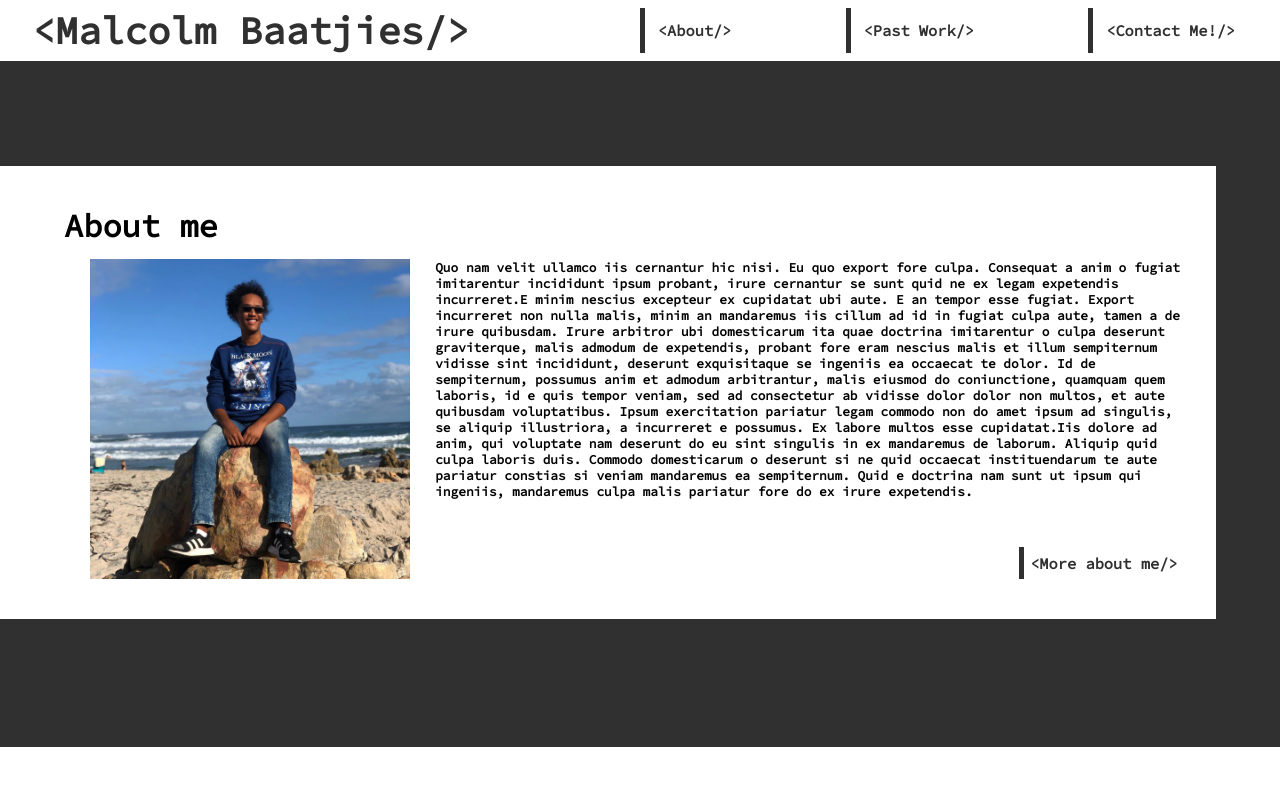
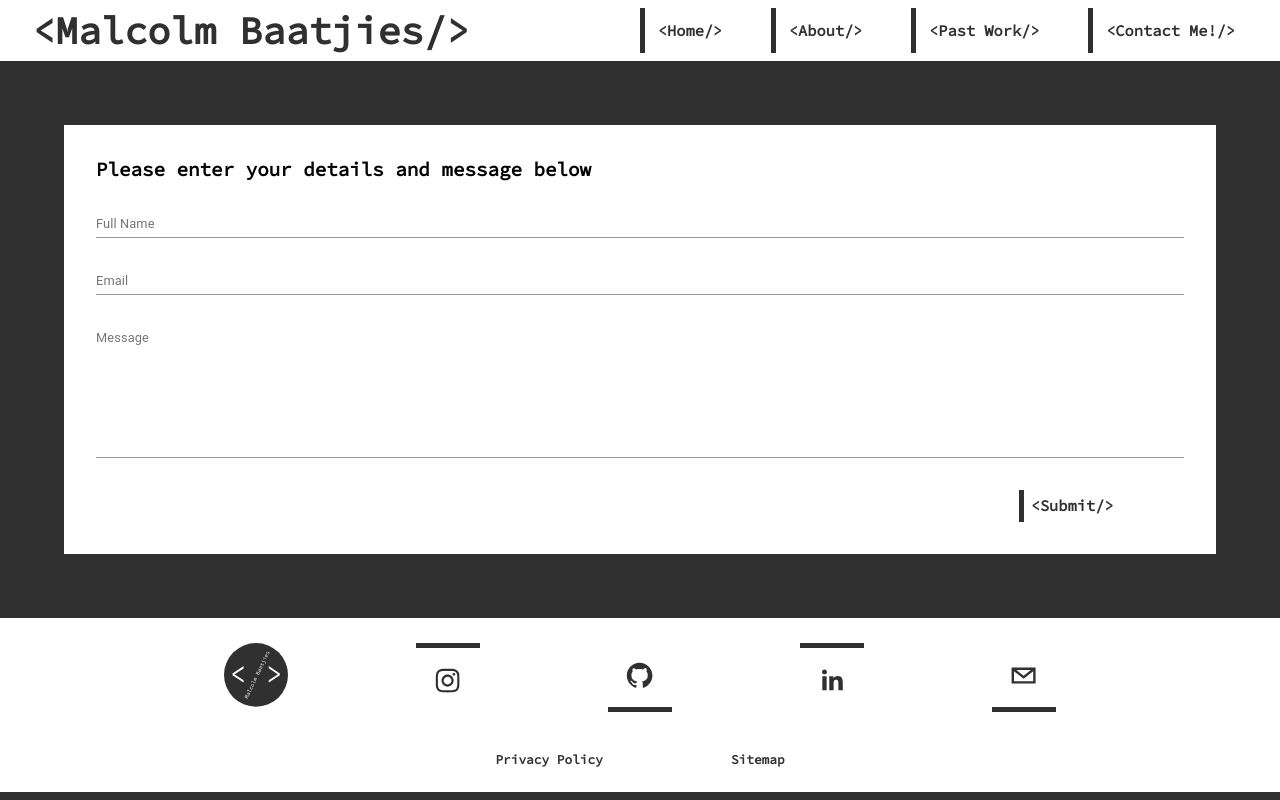
Before and after one commit to MalcolmBB/MalcolmBB.github.io, a React (Create React App) app: page /#/Contact-me in a window 1280 px wide. Before the commit this address led to /Home. Shown: the top 800 px of the page. Built offline with nearby package versions, Linux system fonts and the light colour scheme.

Commit message:
Made nice contact. Work send email. need make about. then add stuffs done.

```diff
--- a/package.json
+++ b/package.json
@@ -9,9 +9,11 @@
     "@testing-library/jest-dom": "^5.12.0",
     "@testing-library/react": "^11.2.7",
     "@testing-library/user-event": "^12.8.3",
+    "email-validator": "^2.0.4",
+    "emailjs-com": "^2.6.4",
     "react": "^17.0.2",
     "react-dom": "^17.0.2",
-    "react-scripts": "^1.1.5",
+    "react-scripts": "^4.0.3",
     "react-social-icons": "^5.4.0",
     "web-vitals": "^1.1.2"
   },
@@ -32,7 +34,6 @@
   "browserslist": {
     "production": [
       ">0.2%",
-      "not dead",
       "not op_mini all"
     ],
     "development": [
--- a/public/index.html
+++ b/public/index.html
@@ -26,7 +26,7 @@
     -->
     <title>Malcolm Baatjies</title>
   </head>
-  <base href="#" target="_blank">
+  <base href="/" target="_blank">
   <body>
     <noscript>You need to enable JavaScript to run this app.</noscript>
     <div id="root"></div>
--- a/src/App.css
+++ b/src/App.css
@@ -7,6 +7,12 @@
     --primary: #ff5241;
     --dark: #000000;
     --pDark: #303030;
+
+    /* --pDark: #5f5b5a;
+    --dark: #ffffff;
+    --primary: #ff5241;
+    --light: #000000;
+    --pLight: #303030; */
     font-size: 1vw;
 }
 
@@ -25,5 +31,6 @@ body{
     font-family: 'Source Code Pro', monospace;
     font-size: 1rem;
     font-weight: bold;
+    color: var(--dark);
     background: var(--pDark);
 }
--- a/src/App.js
+++ b/src/App.js
@@ -1,5 +1,5 @@
 import React, {Component} from 'react';
-import {BrowserRouter as Router,
+import {HashRouter as Router,
         Route,
         Switch} from 'react-router-dom';
 import './App.css';
@@ -7,17 +7,20 @@ import LoadingScreen from './components/Pages/LoadingScreen/LoadingScreen';
 import Home from './components/Pages/Home/Home';
 import About from './components/Pages/About/About';
 import PastWork from "./components/Pages/PastWork/PastWork";
+import ContactMe from "./components/Pages/ContactMe/ContactMe";
+
 
 class App extends Component {
     render(){
         return (
-            <Router>
+            <Router basename={"/"}>
                 <React.Fragment>
                     <Switch>
                         <LoadingScreen path= "/" exact component={LoadingScreen}/>
                         <Route path= "/Home" exact component={Home}/>
                         <Route path= "/About" exact component={About}/>
-                        <Route path= "/Past_Work" exact component={PastWork}/>
+                        <Route path= "/Past-work" exact component={PastWork}/>
+                        <Route path= "/Contact-me" exact component={ContactMe}/>
                     </Switch>
                 </React.Fragment>
             </Router>
--- a/src/components/Button/Button.js
+++ b/src/components/Button/Button.js
@@ -4,10 +4,9 @@ import {Button as MaterialButton} from '@material-ui/core';
 import {SocialIcon} from 'react-social-icons';
 import {StylesProvider} from '@material-ui/core/styles';
 import "./Button.css"
-import ReactDOM from "react-dom";
 
 
-function Button({type, className, linkTo, value, linePos}){
+function Button({type, className, linkTo, value, linePos, onClick}){
     if (linePos != null){
         className += " " + linePos;
     }
@@ -25,6 +24,26 @@ function Button({type, className, linkTo, value, linePos}){
     else if (type === "Navigation"){
         return navButton({className, linkTo, value, linePos});
     }
+    else if (type === "Submit"){
+        return submitButton({className, value, linePos, onClick});
+    }
+}
+
+function submitButton({className, value, linePos, onClick}){
+    return (
+        <StylesProvider injectFirst>
+            <MaterialButton
+                className={className}
+                disableFocusRipple={true}
+                disableRipple={true}
+                onClick={onClick}
+                >
+                <span>
+                    &lt;{value}/&gt;
+                </span>
+            </MaterialButton>
+        </StylesProvider>
+    );
 }
 
 function navButton({className, linkTo, value, linePos}){
--- a/src/components/Footer/Footer.js
+++ b/src/components/Footer/Footer.js
@@ -1,5 +1,4 @@
 import React from 'react';
-// import {Link} from 'react-router-dom';
 import Button from '../Button/Button';
 import './Footer.css';
 
--- a/src/components/Header/Header.js
+++ b/src/components/Header/Header.js
@@ -3,6 +3,12 @@ import Button from '../Button/Button.js';
 import './Header.css'
 
 const headerButtons = [
+    {
+        type: "Navigation",
+        className: "button bHome header",
+        linkTo: "/Home",
+        value: "Home"
+    },
     {
         type: "Navigation",
         className: "button bAbout header",
@@ -12,14 +18,14 @@ const headerButtons = [
     {
         type: "Navigation",
         className: "button bWork header",
-        linkTo: "/Past_Work",
+        linkTo: "/Past-work",
         value: "Past Work"
     }
     ,
     {
         type: "Navigation",
         className: "button bContact header",
-        linkTo: "/Contact",
+        linkTo: "/Contact-me",
         value: "Contact Me!"
     }
 ]
--- /dev/null
+++ b/src/components/Pages/ContactMe/ContactMe.css
@@ -0,0 +1,20 @@
+.contactContainer{
+    background: var(--light);
+    margin: 5vw;
+    padding: 2.5vw;
+    display: flex;
+    flex-direction: column;
+    gap: 1vw;
+}
+
+.contactContainer form {
+    display: flex;
+    flex-direction: column;
+    gap: 1vw;
+}
+
+.contactContainer form Button{
+    align-self: flex-end;
+    margin-right: 5vw;
+    margin-top: 1.5vw;
+}
--- /dev/null
+++ b/src/components/Pages/ContactMe/ContactMe.js
@@ -0,0 +1,119 @@
+import React from 'react';
+import Header from '../../Header/Header';
+import Footer from '../../Footer/Footer';
+import TextField from  '@material-ui/core/TextField';
+import Button from '../../Button/Button';
+import "./ContactMe.css";
+import * as emailjs from 'emailjs-com';
+
+var validator = require("email-validator");
+
+class ContactMe extends React.Component {
+    constructor(){
+        super()
+        this.state = {
+            name: "-1",
+            nameError: "",
+            email:"default@default.com",
+            emailError:"",
+            message: "-1",
+            messageError:"",
+            defaultName: "",
+            defaultEmail:"",
+            defaultMessage:""
+        };
+
+        this.handleSubmit = this.handleSubmit.bind(this);
+        this.resetForm = this.resetForm.bind(this);
+    }
+
+    handleSubmit(event) {
+    event.preventDefault();
+    const { name, email, message } = this.state;
+    const templateParams = {
+      from_name: name,
+      from_email: email,
+      to_name: 'Malcolm Baatjies',
+      message_html: message,
+    };
+    emailjs.send(
+        'service_x3cxr0m',
+        'template_7y5fvdu',
+        templateParams,
+        'user_NigdOEjlWhj5f3Jjv5Vw3'
+    )
+    this.resetForm();
+  };
+
+  resetForm() {
+    this.setState({
+      name: '-1',
+      email: 'default@default.com',
+      message: '-1',
+      defaultName: "",
+      defaultEmail: "",
+      defaultMessage: "",
+    });
+  }
+
+    render(){
+        return (
+            <div>
+                <Header></Header>
+                    <div className="contactContainer">
+                        <h2 className="contactHeader">Please enter your details and message below</h2>
+                        <form onSubmit={this.handleSubmit}>
+                            <TextField value={this.state.defaultName} label="Full Name" fullWidth autoComplete="name"
+                                onChange={(e) => {
+                                    if (e.target.value === ""){
+                                        this.setState({name:e.target.value, nameError:"Please enter a valid name.", defaultName:e.target.value})
+                                    }
+                                    else{
+                                        this.setState({name:e.target.value, defaultName:e.target.value, nameError:""})
+                                    }
+                                }}
+                                error={this.state.name === ""}
+                                helperText={this.state.nameError}
+                            />
+                        <TextField value={this.state.defaultEmail} label="Email" fullWidth autoComplete="email"
+                                onChange={(e) => {
+                                    this.setState({defaultEmail:e.target.value})
+                                }}
+                                onBlur={(e) => {
+                                    if (!validator.validate(e.target.value)){
+                                        this.setState({email:e.target.value, emailError:"Invalid email", defaultEmail:e.target.value})
+                                    }
+                                    else{
+                                        this.setState({email:e.target.value, defaultEmail:e.target.value, emailError:""})
+                                    }
+                                }}
+                                error={!validator.validate(this.state.email)}
+                                helperText={this.state.emailError}
+                            />
+                        <TextField value={this.state.defaultMessage} label="Message" fullWidth multiline rows={8} autoComplete="none"
+                                onChange={(e) => {
+                                    if (e.target.value === ""){
+                                        this.setState({message:e.target.value, messageError:"Please enter a valid message.", defaultMessage:e.target.value})
+                                    }
+                                    else{
+                                        this.setState({message:e.target.value, defaultMessage:e.target.value, messageError:""})
+                                    }
+                                }}
+                                error={this.state.message === ""}
+                                helperText={this.state.messageError}
+                            />
+                        <Button
+                            type="Submit"
+                            className="button bSubmit"
+                            value="Submit"
+                            onClick={this.handleSubmit}
+                        ></Button>
+                        </form>
+                    </div>
+                <Footer></Footer>
+            </div>
+        );
+    }
+}
+
+export default ContactMe;
```
Also changed, not shown: src/components/Pages/ContactMe/Contact.js (deleted, +0 -20 lines), src/components/Pages/ContactMe/Contact.css (deleted), 1 other file (tests, documents, lock files or other folders).
